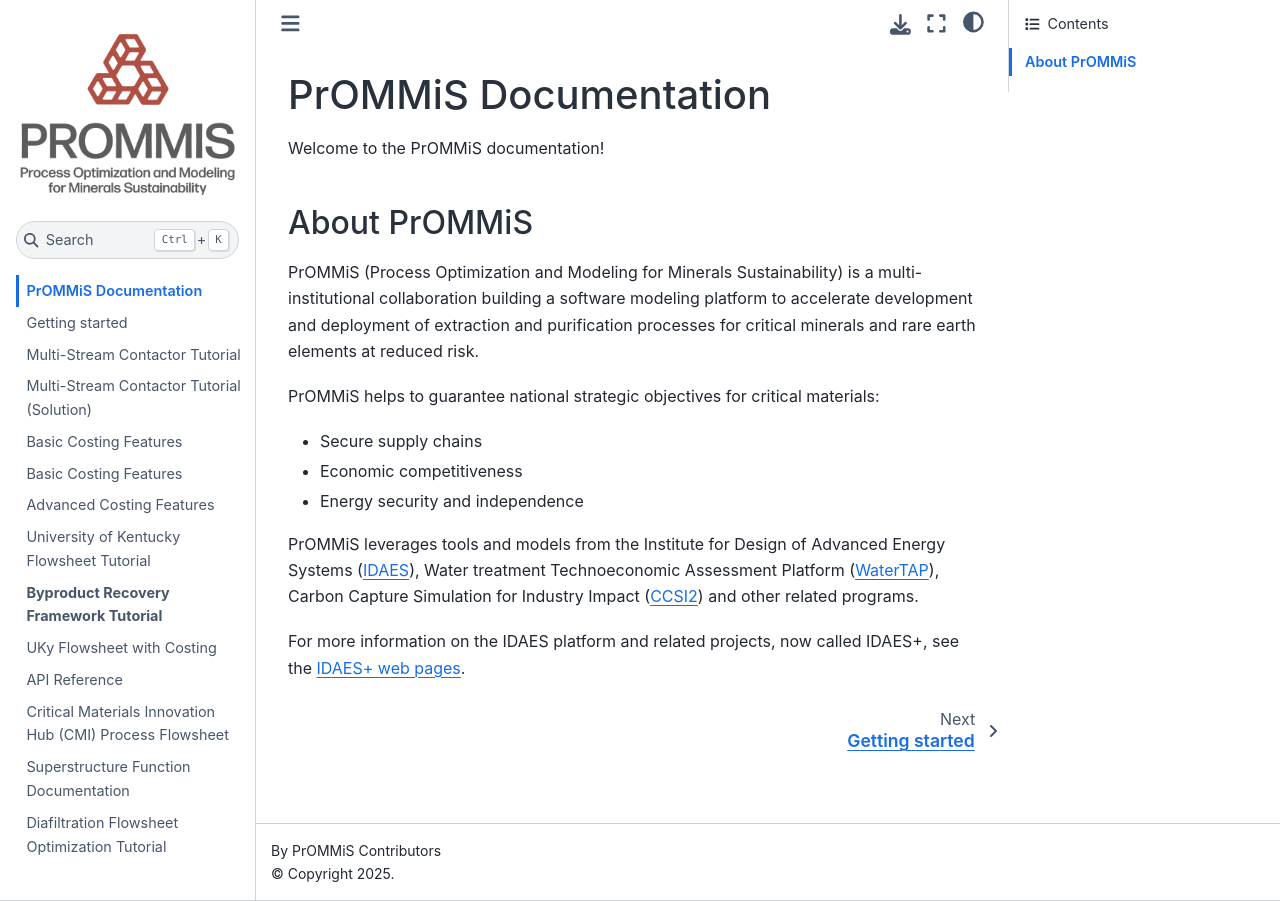
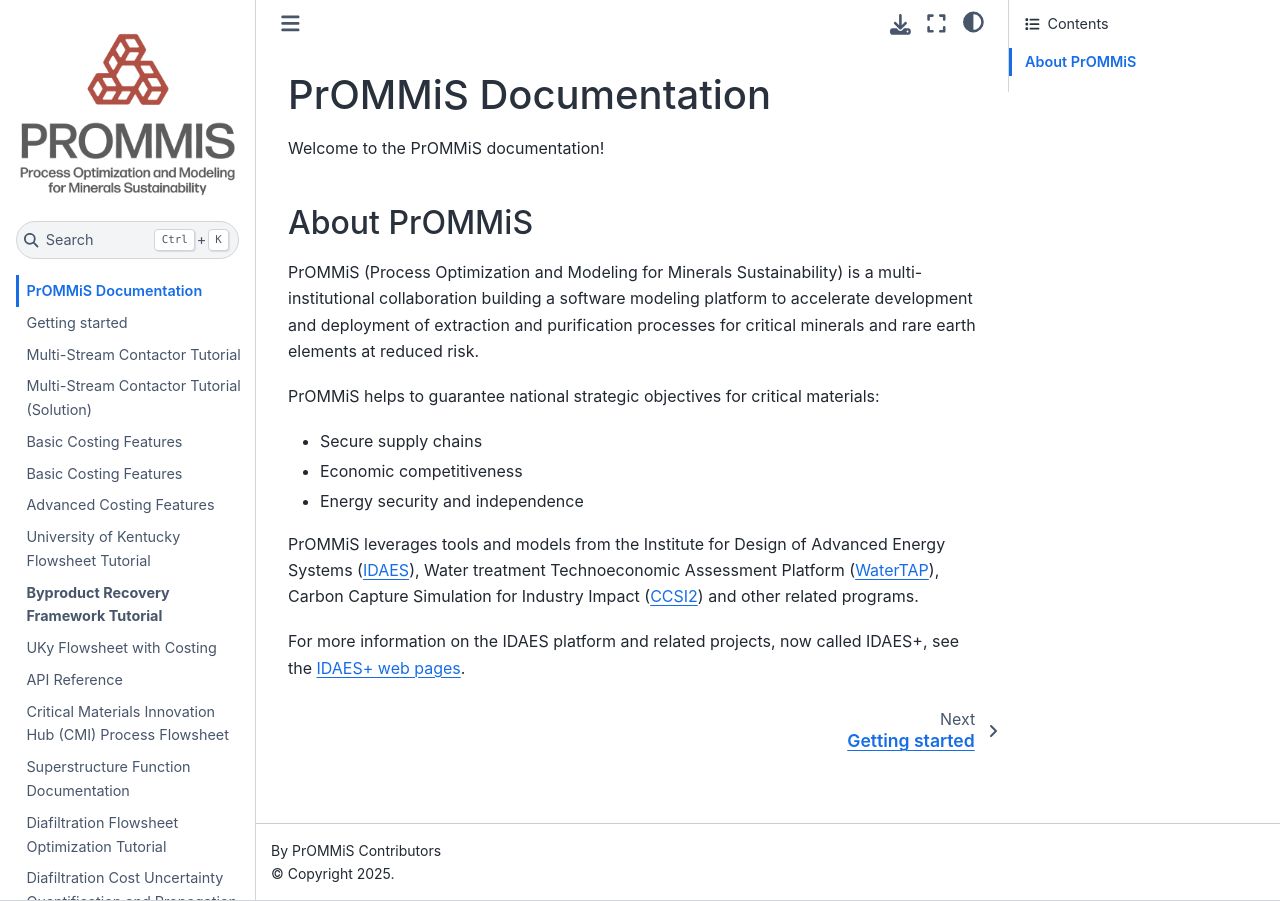
Before and after one commit to prommis/prommis, a Jupyter Book: the page built from docs/index.md, in a window 1280 px wide. Built offline with Jupyter Book 1.0.4 settings and Sphinx 7.4.7 and the Sphinx Book theme 1.1.4, drawn with Linux system fonts in a browser that asks for light colours; part of the change alters nothing that is shown.

Commit message:
revert toc, tell CI to skip failing notebook

```diff
--- a/docs/_toc.yml
+++ b/docs/_toc.yml
@@ -14,4 +14,4 @@ chapters:
   - file: examples/cmi_process.rst
   - file: superstructure/superstructure_function_documentation.rst
   - file: tutorials/diafiltration_flowsheet_optimization_tutorial-solution
-#  - file: tutorials/diafiltration_cost_uncertainty_quantification_and_propagation-solution # TODO fix solver issue
+  - file: tutorials/diafiltration_cost_uncertainty_quantification_and_propagation-solution
```
Also changed, not shown: 1 other file.
